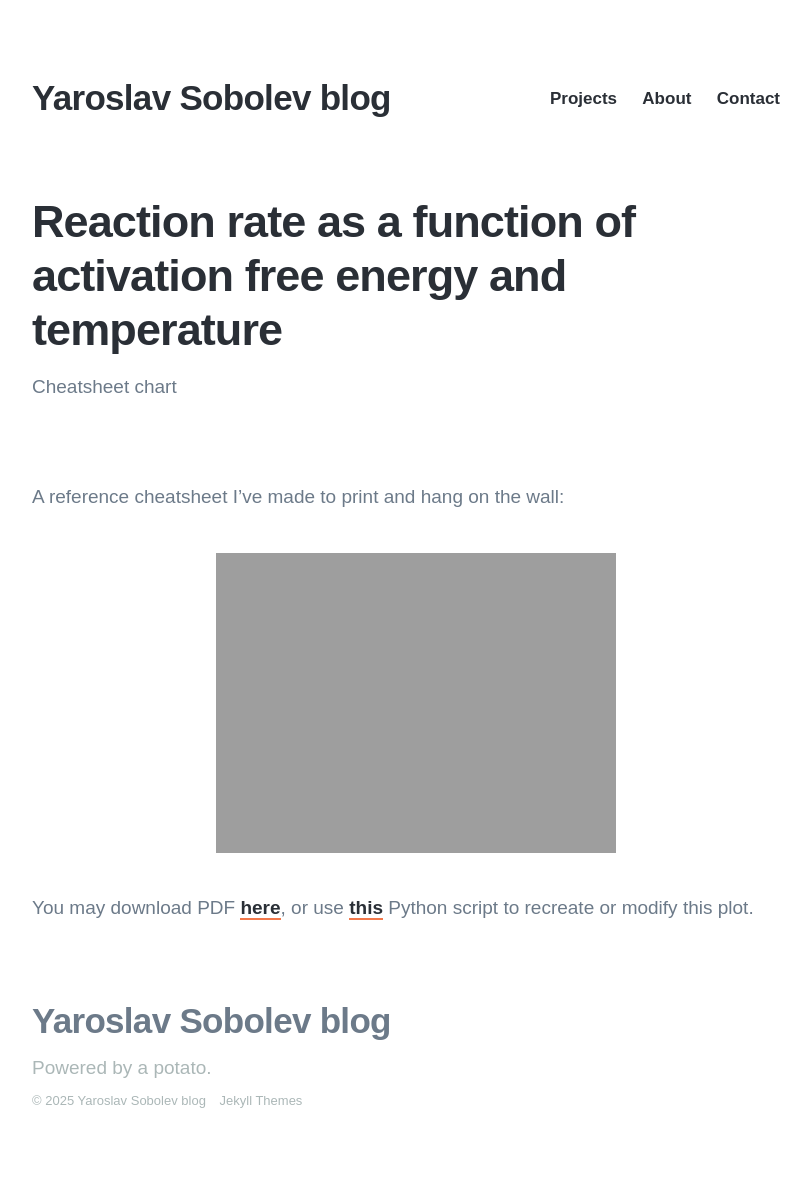
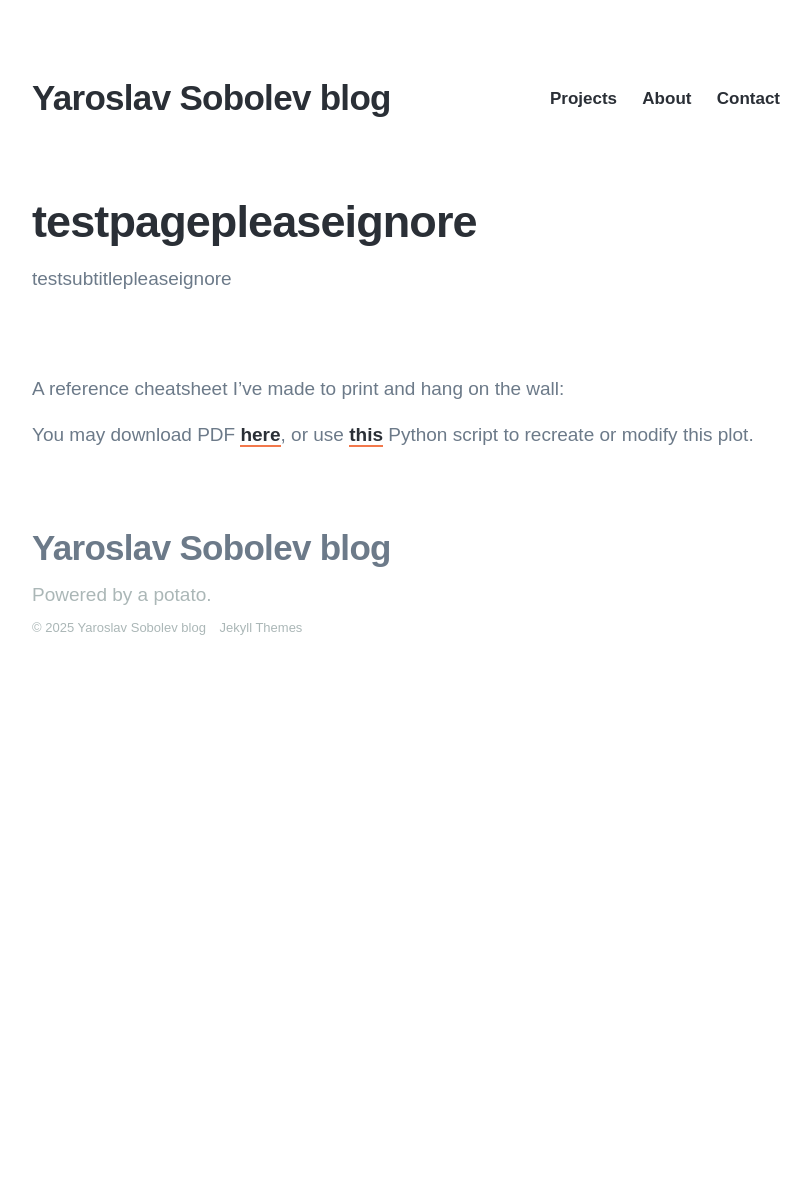
Before and after one commit to yaroslavsobolev/pages, a Jekyll site: the page built from _projects/2025-debugpage.md, in a window 1280 px wide. Shown: the whole page, without its empty margins (224-1035 px from the left). Built offline with Jekyll 4.4.1, drawn with Linux system fonts in a browser that asks for light colours; nearby versions of some CDN libraries; some web fonts are replaced; after the commit the page ends 900 px from its top, so only the background shows below that.

Commit message:
Fix reaction barrier image link

```diff
--- a/_projects/2025-reaction-rate-as-a-function-of-activation-free-energy-and-temperature.md
+++ b/_projects/2025-debugpage.md
@@ -1,6 +1,6 @@
 ---
-title: 'Reaction rate as a function of activation free energy and temperature'
-subtitle: 'Cheatsheet chart'
+title: 'testpagepleaseignore'
+subtitle: 'testsubtitlepleaseignore'
 date: 2025-10-19 16:50:00
 description: 'Chart uses Eyring-Polanyi-Evans equation to show how the half-life of a reaction depends on activation free energy and temperature'
 featured_image: '/images/reaction-barriers/eyring_landscape.jpg'
@@ -9,6 +9,4 @@
 
 A reference cheatsheet I've made to print and hang on the wall:
 
-![](https://yaroslavsobolev.github.io/pages/images/reaction-barriers/eyring_landscape.jpg)
-
 You may download PDF [here](https://github.com/yaroslavsobolev/reaction-barriers-and-time-chart/blob/main/eyring_landscape.pdf), or use [this](https://github.com/yaroslavsobolev/reaction-barriers-and-time-chart/blob/main/make_the_chart.py) Python script to recreate or modify this plot.
```
